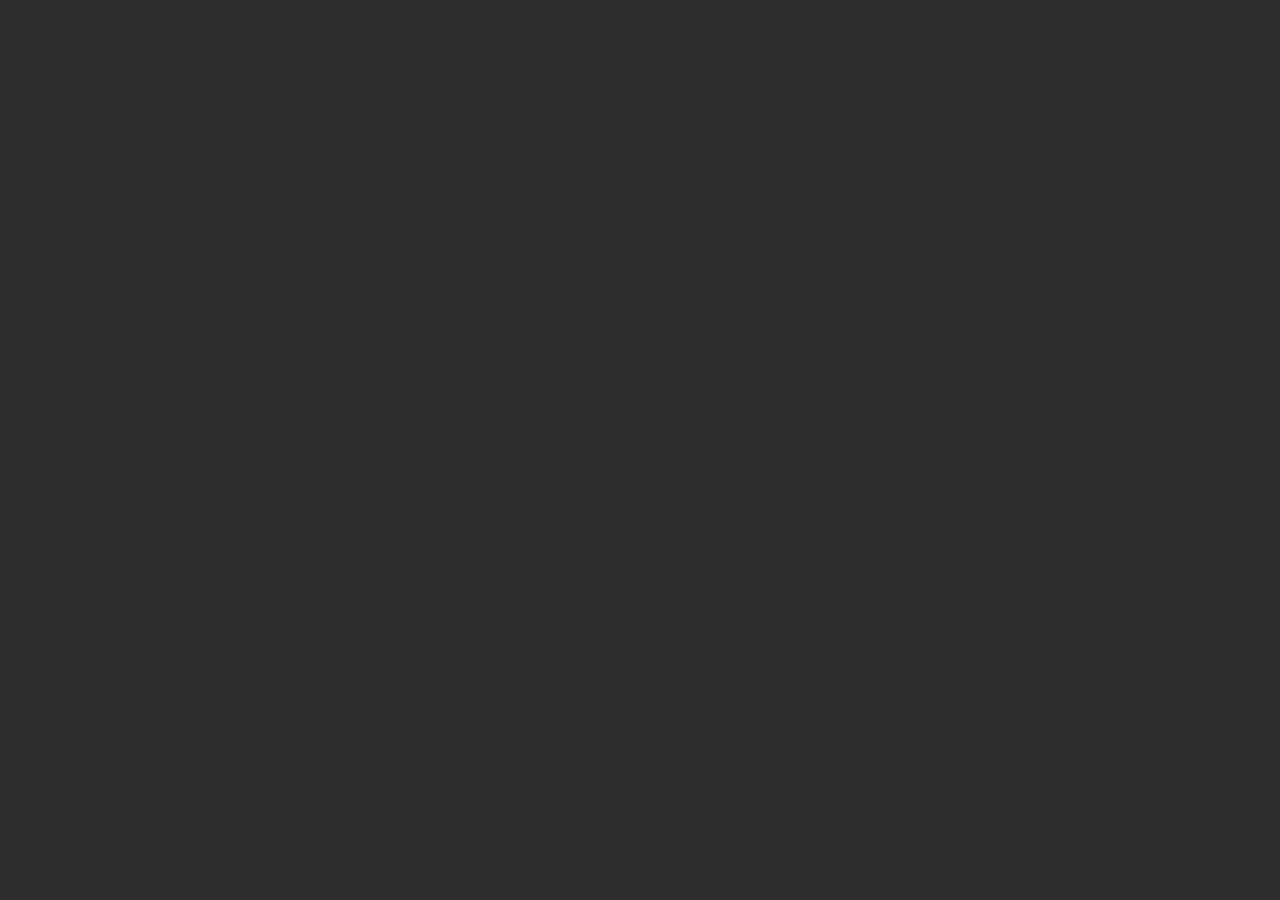
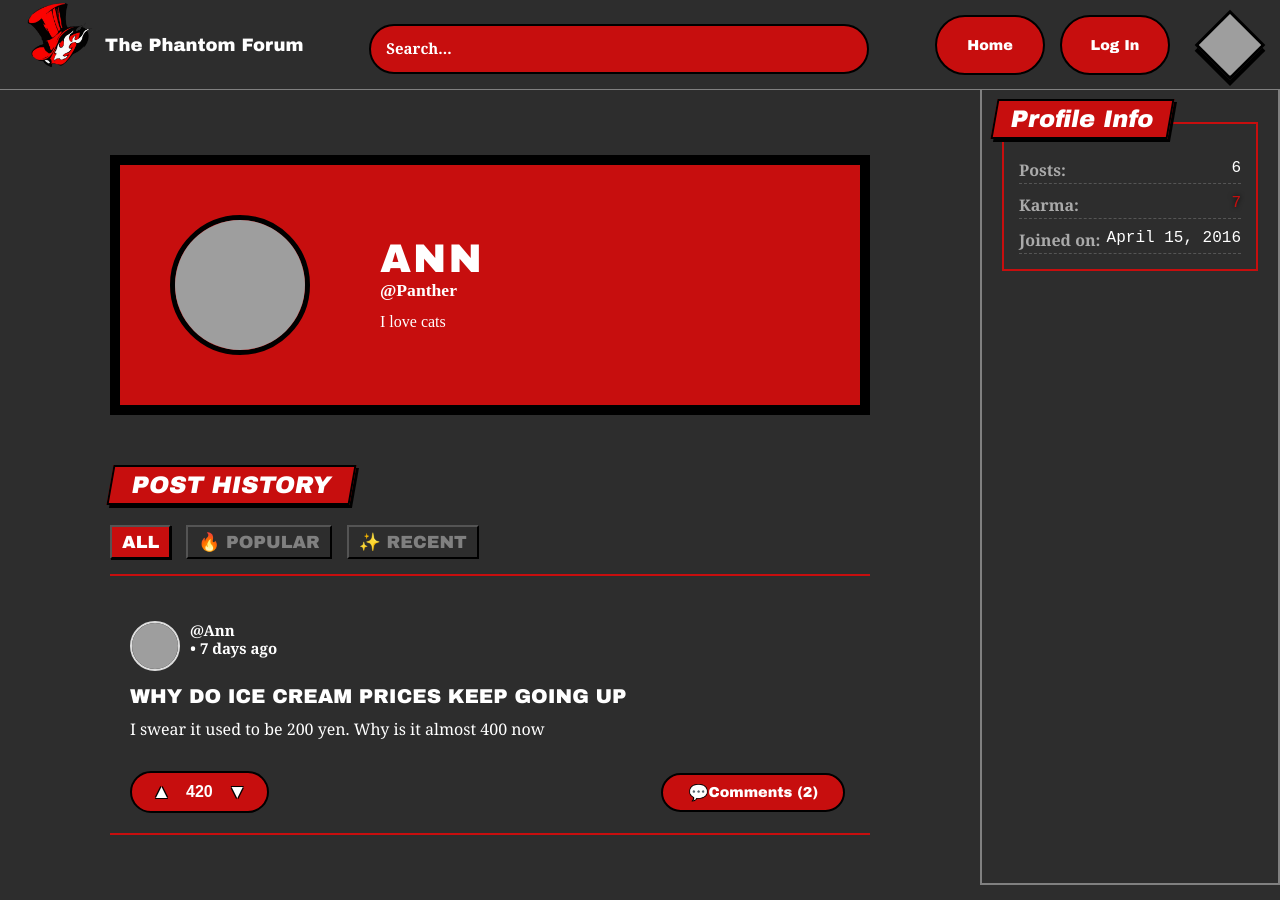
Before and after one commit to Metthy1871/CCAPDEV-MCO, a React (Vite) app in the folder forum/: page /profile/Ann in a window 1280 px wide. Before the commit this address had no page. Before the commit the page ends 800 px from the top, so only its background shows below. Built offline with nearby package versions, Linux system fonts and the light colour scheme; grey boxes are pictures that could not be loaded.

Commit message:
feat: added view other profile by clicking post avatar

```diff
--- a/forum/src/App.jsx
+++ b/forum/src/App.jsx
@@ -20,7 +20,7 @@ function App() {
                 <Route path = "/login" element = {<Login/>}/>
                 <Route path="/signup" element={<Signup />} />
                 <Route path = "/post/:id" element = {<Post_Page/>}/>
-                <Route path = "/profile" element = {<Profile_Page/>}/>
+                <Route path = "/profile/:user" element = {<Profile_Page/>}/>
 
             </Routes>
 
--- a/forum/src/components/Nav_Bar.jsx
+++ b/forum/src/components/Nav_Bar.jsx
@@ -86,7 +86,7 @@ function Nav_Bar(){
                 </Link>
 
                 {/* Link to profile page */}
-                <Link to = "/profile" className = 'nav_link'>
+                <Link to = {`/profile/${current_user.username}`} className = 'nav_link'>
 
                     {/* Profile icon */}
                     <Profile_Icon user = {current_user}/>
--- a/forum/src/components/Post.jsx
+++ b/forum/src/components/Post.jsx
@@ -1,14 +1,14 @@
 /* This component renders a single post. */
 
 import { useState } from 'react';
-import { useNavigate } from 'react-router-dom';
+import { useNavigate, Link } from 'react-router-dom';
 import Pill_Button from './Pill_Button';
 import Vote_Button from './Vote_Button';
 import Comment from './Comment';
 import { user_controller } from '../controllers/user_controller';
 import './Post.css';
 
-function Post({id, title, user, date, content, votes, isPreview, comments}) {
+function Post({id, title, user, date, content, votes, isPreview, comments = []}) {
 
     const author = user_controller.getUserByName(user);
     const current_user = user_controller.getCurrentUser();
@@ -58,17 +58,22 @@ function Post({id, title, user, date, content, votes, isPreview, comments}) {
 
     return (
 
-        <div className = {`post_container ${isPreview ? 'clickable_post' : ''}`} onClick={handlePostClick}>
+        <div className = "post_container">
 
-            <div className = "post_block">
+            <div className = {`post_block ${isPreview ? 'clickable_post' : ''}`} onClick={handlePostClick}>
 
                 {/* Section 1: Post Header */}
                 <div className = 'post_header'>
 
-                    <img
-                        src = {author.avatar}
-                        className = "post_avatar"
-                    />
+                    <Link
+                        to = {`/profile/${user}`}
+                        onClick = {(e) => e.stopPropagation()}>
+
+                        <img
+                            src = {author.avatar}
+                            className = "post_avatar"
+                        />
+                    </Link>
 
                     <div className = "post_info">
 
--- a/forum/src/pages/Profile_Page.jsx
+++ b/forum/src/pages/Profile_Page.jsx
@@ -1,6 +1,7 @@
 /* This page renders a users profile picture and information. */
 
 import { useState } from 'react';
+import { useParams } from 'react-router-dom'
 import Nav_Bar from '../components/Nav_Bar';
 import Post from '../components/Post';
 import Feed_Filter from '../components/Feed_Filter';
@@ -11,8 +12,11 @@ import './Profile_Page.css';
 
 function Profile_Page() {
 
+    const { user }= useParams();
     const current_user = user_controller.getCurrentUser();
-    const user_posts = post_controller.getPostsByUser(current_user.username);
+    const viewed_user = user ? user_controller.getUserByName(user) : current_user;
+    const isOwner = current_user.username === viewed_user.username;
+    const user_posts = post_controller.getPostsByUser(viewed_user.username);
     const [isEditOpen, setIsEditOpen] = useState(false);
 
     return (
@@ -35,7 +39,7 @@ function Profile_Page() {
                                 <div className = "profile_picture_mask">
 
                                     <img
-                                        src = {current_user.avatar}
+                                        src = {viewed_user.avatar}
                                         alt = "profile"
                                         className = "profile_picture">
                                     </img>
@@ -48,20 +52,22 @@ function Profile_Page() {
                             <div className = "profile_text_block">
 
                                 <h1 className = "profile_name">
-                                    {current_user.username}
+                                    {viewed_user.username}
                                 </h1>
 
                                 <span className = "profile_handle">
-                                    {current_user.handle}
+                                    {viewed_user.handle}
                                 </span>
 
                                 <p className = "profile_bio">
-                                    {current_user.bio}
+                                    {viewed_user.bio}
                                 </p>
 
                             </div>
 
                         </div>
+
+                        {isOwner && (
 
                             <button
                                 className="edit_profile_button"
@@ -69,6 +75,7 @@ function Profile_Page() {
                             >
                                 ⚙ EDIT
                             </button>
+                        )}
 
                     </div>
 
@@ -117,7 +124,7 @@ function Profile_Page() {
                                     </span>
 
                                     <span className="stat_value">
-                                        {current_user.stats.posts}
+                                        {viewed_user.stats.posts}
                                     </span>
 
                                 </div>
@@ -129,7 +136,7 @@ function Profile_Page() {
                                     </span>
 
                                     <span className="stat_value highlight">
-                                        {current_user.stats.karma}
+                                        {viewed_user.stats.karma}
                                     </span>
 
                                 </div>
@@ -141,7 +148,7 @@ function Profile_Page() {
                                     </span>
 
                                     <span className="stat_value">
-                                        {current_user.joinDate}
+                                        {viewed_user.joinDate}
                                     </span>
 
                                 </div>
```
Lines whose indentation alone changed are shown as unchanged.
